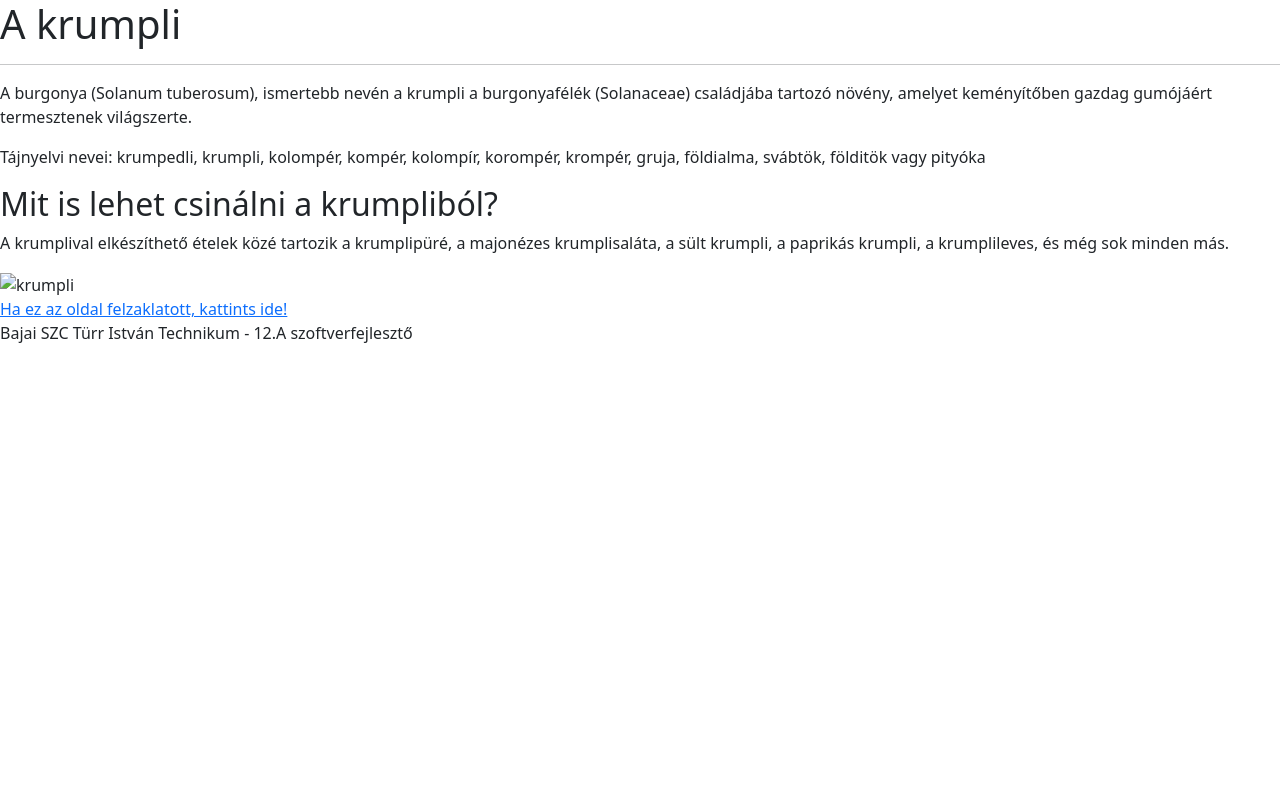
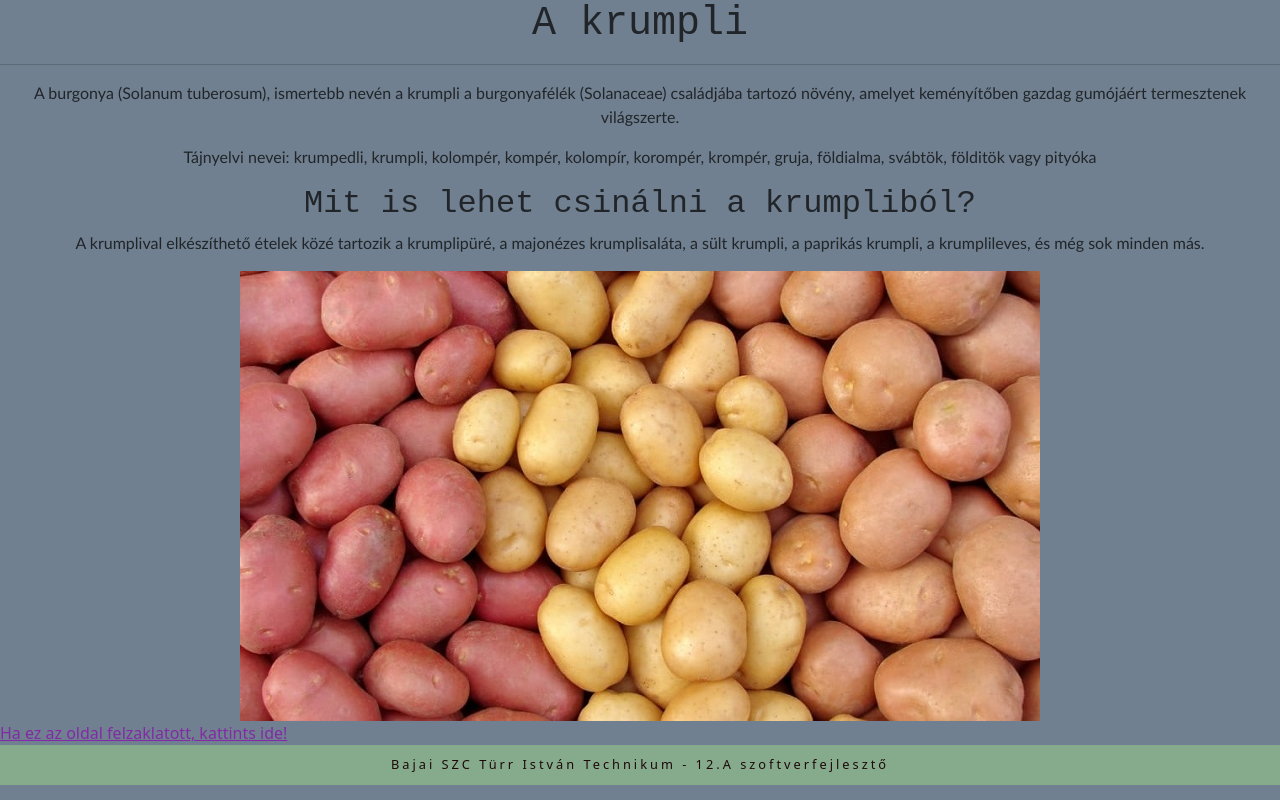
Before and after one commit to Szaszuge/Krumpli, a plain HTML site: page index.html in a window 1280 px wide. Drawn offline with nearby package versions, Linux system fonts and the light colour scheme; the site is published under a folder, as on GitHub Pages, so addresses that start at the root find nothing.

Commit message:
linkeléseket kijavítottam

```diff
--- a/index.html
+++ b/index.html
@@ -4,7 +4,7 @@
     <meta charset="UTF-8">
     <meta name="viewport" content="width=device-width, initial-scale=1.0">
     <link href="https://cdn.jsdelivr.net/npm/bootstrap@5.3.2/dist/css/bootstrap.min.css" rel="stylesheet" integrity="sha384-T3c6CoIi6uLrA9TneNEoa7RxnatzjcDSCmG1MXxSR1GAsXEV/Dwwykc2MPK8M2HN" crossorigin="anonymous">
-    <link rel="stylesheet" href="/css/style.css">
+    <link rel="stylesheet" href="./css/style.css">
     <title>Krumpli</title>
 </head>
 <body>
@@ -23,7 +23,7 @@
         <p>A krumplival elkészíthető ételek közé tartozik a krumplipüré, a majonézes krumplisaláta, a sült krumpli, a paprikás krumpli, a krumplileves, és még sok minden más.</p>
     </div>
     <div id="kep">
-        <img src="/img/krumpli.jpg" alt="krumpli" title="krumpli">
+        <img src="./img/krumpli.jpg" alt="krumpli" title="krumpli">
     </div>
     <a href="https://sos116-123.hu/" class="gomb">Ha ez az oldal felzaklatott, kattints ide!</a>
 </body>
```
